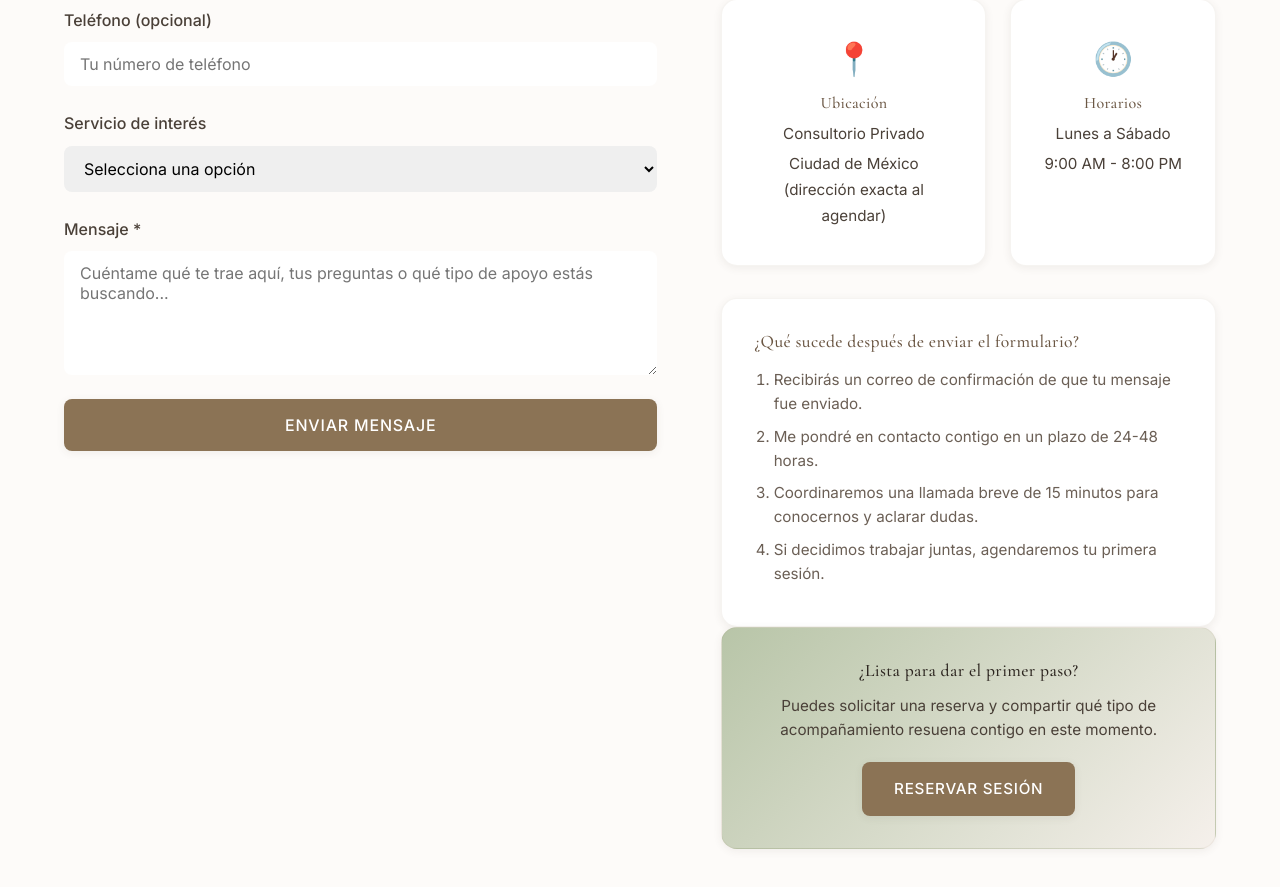
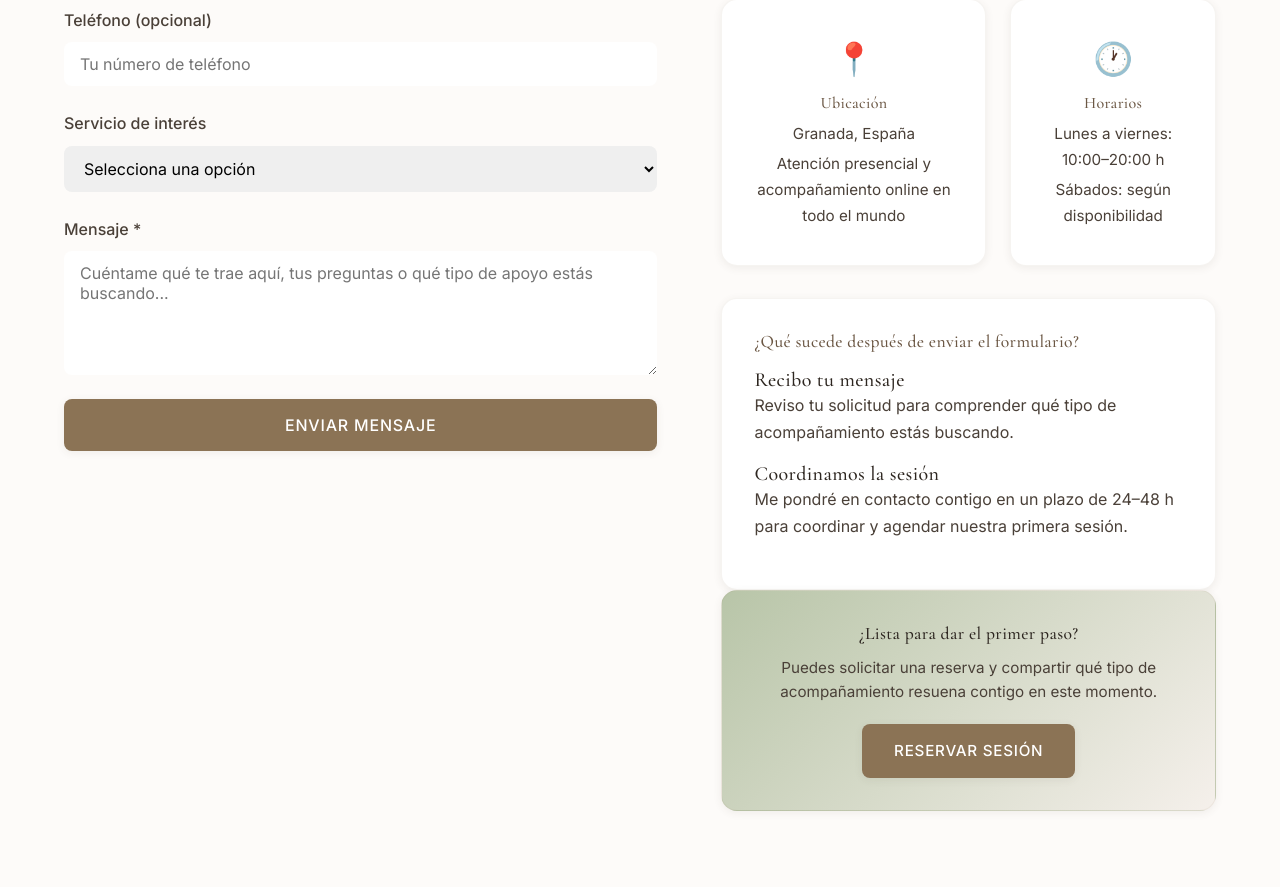
Before and after one commit to rocontre-dev/sendero-holistico, a React (Vite) app: page /contacto in a window 1280 px wide. Shown: the part 860-1747 px from the top of the page. Built offline with nearby package versions, Linux system fonts and the light colour scheme.

Commit message:
feat: Update content and styles across multiple pages, enhance dropdown behavior, and adjust service durations

```diff
--- a/src/components/Header.css
+++ b/src/components/Header.css
@@ -400,6 +400,21 @@
     display: none;
   }
 
+  /* Override hover de desktop para tablet/mobile */
+  .nav-item-dropdown:hover .dropdown-menu,
+  .nav-item-dropdown:focus-within .dropdown-menu {
+    position: static;
+    transform: none;
+    box-shadow: none;
+    opacity: 1;
+    visibility: visible;
+    padding: 0 0 0 1rem;
+    border: none;
+    background: transparent;
+    display: block;
+    pointer-events: auto;
+  }
+
   .dropdown-menu {
     position: static;
     transform: none;
--- a/src/components/Header.tsx
+++ b/src/components/Header.tsx
@@ -86,10 +86,10 @@ function Header() {
             <li className="nav-item-dropdown">
               <span className="nav-link">Servicios</span>
               <ul className="dropdown-menu">
-                <li><NavLink to="/movimiento-consciente" onClick={closeMenu} className="dropdown-link">Movimiento Consciente</NavLink></li>
-                <li><NavLink to="/habitar-emociones" onClick={closeMenu} className="dropdown-link">Habitar Emociones</NavLink></li>
                 <li><NavLink to="/bioemocion" onClick={closeMenu} className="dropdown-link">Consulta Terapéutica</NavLink></li>
                 <li><NavLink to="/cosmos-corporeo" onClick={closeMenu} className="dropdown-link">Cosmos Corpóreo</NavLink></li>
+                <li><NavLink to="/habitar-emociones" onClick={closeMenu} className="dropdown-link">Habitar Emociones</NavLink></li>
+                <li><NavLink to="/movimiento-consciente" onClick={closeMenu} className="dropdown-link">Movimiento Consciente</NavLink></li>
                 <li><NavLink to="/meditaciones" onClick={closeMenu} className="dropdown-link">Meditaciones Guiadas</NavLink></li>
                 <li className="dropdown-divider"></li>
                 <li><NavLink to="/bioenergia" onClick={closeMenu} className="dropdown-link">Bioenergía</NavLink></li>
--- a/src/pages/Bioemocion.tsx
+++ b/src/pages/Bioemocion.tsx
@@ -76,7 +76,7 @@ function Bioemocion() {
           >
             <motion.div className="intro-content" variants={fadeInUp}>
               <span className="section-tag">¿Qué es?</span>
-              <h2>Un Espacio de Transformación Profunda</h2>
+              <h2>Un Espacio de Transformación</h2>
               <div className="about-divider"></div>
               <p>
                 La Consulta Terapéutica es un espacio terapéutico individual
@@ -229,7 +229,7 @@ function Bioemocion() {
               Permíteme acompañarte en este camino
             </motion.h2>
             <motion.p className="cta-text" variants={fadeInUp}>
-              No tienes que hacerlo sola. En un espacio seguro y compasivo,
+              No tienes que hacerlo sol@. En un espacio seguro y compasivo,
               podemos explorar juntas lo que necesitas sanar y transformar.
               Cada paso cuenta, cada proceso es válido.
             </motion.p>
--- a/src/pages/Contacto.tsx
+++ b/src/pages/Contacto.tsx
@@ -159,26 +159,30 @@ function Contacto() {
                 <div className="info-card card">
                   <div className="info-icon">📍</div>
                   <h3>Ubicación</h3>
-                  <p>Consultorio Privado</p>
-                  <p className="info-note">Ciudad de México (dirección exacta al agendar)</p>
+                  <p>Granada, España</p>
+                  <p className="info-note">Atención presencial y acompañamiento online en todo el mundo</p>
                 </div>
 
                 <div className="info-card card">
                   <div className="info-icon">🕐</div>
                   <h3>Horarios</h3>
-                  <p>Lunes a Sábado</p>
-                  <p className="info-note">9:00 AM - 8:00 PM</p>
+                  <p>Lunes a viernes: 10:00–20:00 h</p>
+                  <p className="info-note">Sábados: según disponibilidad</p>
                 </div>
               </div>
 
               <div className="additional-info card">
                 <h3>¿Qué sucede después de enviar el formulario?</h3>
-                <ol>
-                  <li>Recibirás un correo de confirmación de que tu mensaje fue enviado.</li>
-                  <li>Me pondré en contacto contigo en un plazo de 24-48 horas.</li>
-                  <li>Coordinaremos una llamada breve de 15 minutos para conocernos y aclarar dudas.</li>
-                  <li>Si decidimos trabajar juntas, agendaremos tu primera sesión.</li>
-                </ol>
+                <div className="steps-container">
+                  <div className="step">
+                    <h4>Recibo tu mensaje</h4>
+                    <p>Reviso tu solicitud para comprender qué tipo de acompañamiento estás buscando.</p>
+                  </div>
+                  <div className="step">
+                    <h4>Coordinamos la sesión</h4>
+                    <p>Me pondré en contacto contigo en un plazo de 24–48 h para coordinar y agendar nuestra primera sesión.</p>
+                  </div>
+                </div>
               </div>
 
               <div className="reservas-cta card">
--- a/src/pages/HabitarEmociones.tsx
+++ b/src/pages/HabitarEmociones.tsx
@@ -231,7 +231,7 @@ function HabitarEmociones() {
               Permíteme acompañarte en este viaje interior
             </motion.h2>
             <motion.p className="cta-text" variants={fadeInUp}>
-              No tienes que hacerlo sola. En un espacio contenido y compasivo,
+              No tienes que hacerlo sol@. En un espacio contenido y compasivo,
               podemos explorar juntas tu mundo emocional, desarrollando las
               herramientas para habitarlo con mayor seguridad y sabiduría.
             </motion.p>
--- a/src/pages/Home.tsx
+++ b/src/pages/Home.tsx
@@ -391,7 +391,7 @@ function Home() {
             variants={staggerContainer}
           >
             <motion.span className="cta-tagline" variants={fadeInUp}>
-              No estás sola en este camino
+              No estás sol@ en este camino
             </motion.span>
             <motion.h2 className="cta-title" variants={fadeInUp}>
               ¿Te gustaría comenzar?
--- a/src/pages/Reservas.tsx
+++ b/src/pages/Reservas.tsx
@@ -15,7 +15,7 @@ const servicios = [
       id: 'consulta-terapeutica',
       nombre: 'Consulta Terapéutica',
       descripcion: 'Acompañamiento terapéutico individual de sanación psicoemocional con enfoque integrativo de Bioemoción Energética, Somática Cuerpo & Trauma, y Terapia Sistémica & Jungiana.',
-    duracion: '60 minutos',
+      duracion: '75 minutos',
       modalidad: 'Online o presencial',
       icono: '✨',
       botonTexto: 'Solicitar cita',
@@ -25,7 +25,7 @@ const servicios = [
       id: 'cosmos-corporeo',
       nombre: 'Cosmos Corpóreo',
       descripcion: 'Consulta 1:1 para conocer tu Carta Natal Chamánica y Diseño Humano, descubriendo tu propósito, talentos, desafíos y mapa energético único.',
-    duracion: '1 hora 45 minutos',
+      duracion: '90 minutos',
       modalidad: 'Online o presencial',
       icono: '🌟',
       botonTexto: 'Solicitar cita',
@@ -35,7 +35,7 @@ const servicios = [
       id: 'habitar-emociones',
       nombre: 'Habitar Emociones',
       descripcion: 'Programa de experiencia somática para aprender a sentir, escuchar y canalizar las emociones. El cuerpo como brújula interior.',
-    duracion: 'Por definir',
+      duracion: '60 minutos',
       modalidad: 'Online o presencial',
       icono: '💖',
       botonTexto: 'Solicitar información',
--- a/src/pages/Serenidad.tsx
+++ b/src/pages/Serenidad.tsx
@@ -352,7 +352,7 @@ function Serenidad() {
               Permíteme acompañarte hacia la serenidad
             </motion.h2>
             <motion.p className="cta-text" variants={fadeInUp}>
-              No tienes que cargar con todo esto sola. En un espacio seguro y
+              No tienes que cargar con todo esto sol@. En un espacio seguro y
               compasivo, podemos trabajar juntas para liberar lo que ya no te sirve
               y reconectar con tu esencia serena.
             </motion.p>
```
Also changed, not shown: src/pages/About.tsx (+11 -16 lines). Lines whose indentation alone changed are shown as unchanged.
